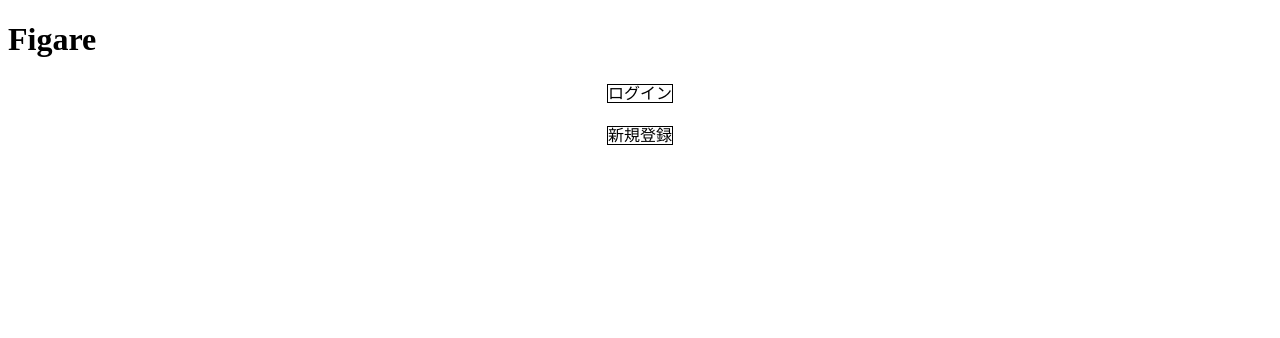
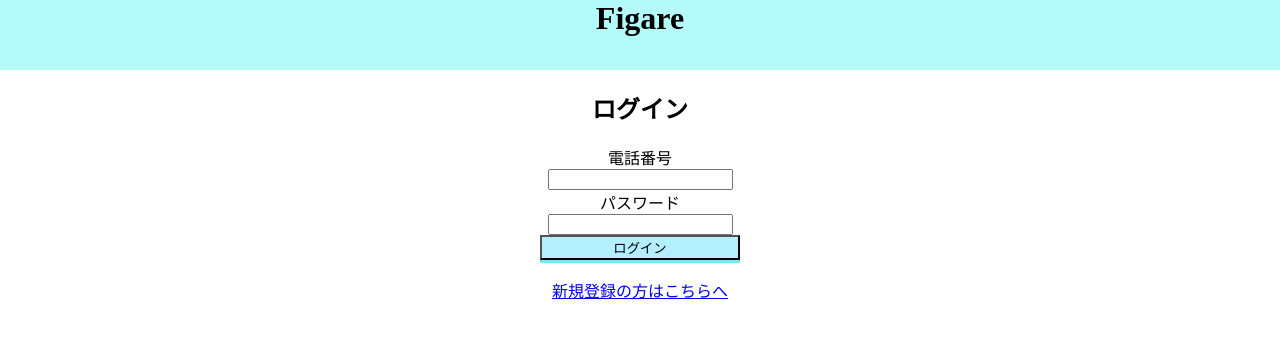
Before and after one commit to kousei4446/figare, a React (Vite) app: page / in a window 1280 px wide. Before the commit this address had no page. Shown: the top 338 px of the page. Built offline with nearby package versions, Linux system fonts and the light colour scheme.

Commit message:
login css

```diff
--- a/src/App.css
+++ b/src/App.css
@@ -1,12 +1,43 @@
-.mainlogin{
+body{
+    margin: 0px;
+}
+.title{
+    text-align:center;
+    background-color: rgb(180, 250, 250);
+    margin: 0px;
+    height: 70px;
+}
+.subtitle{
+    text-align:center;
+}
+/* .mainlogin{
     display: flex;
     flex-direction: column;
     justify-content: center;
     align-items: center;
+} */
+
+.input{
+    text-align: center;
 }
-.login a{
-    text-decoration: none;
-    color: black;
 
-    border: 1px solid black;
+#login{
+    text-align: center;
 }
+.login{
+    /* display: inline-block; */
+    position: relative;
+    width: 100%;
+    max-width: 200px;
+    background-color: #b3efff;
+    box-shadow: 0 3px 0 0 #76e8fa;
+}
+.login:hover{
+text-decoration: none;
+  box-shadow: none;
+  transform:matrix();
+  -webkit-transform: translateY(3px);
+}
+.new{
+    text-align: center;
+}
--- a/src/App.jsx
+++ b/src/App.jsx
@@ -1,5 +1,5 @@
 import React from 'react';
-import { BrowserRouter as Router, Route, Routes, Link, useLocation } from 'react-router-dom';
+import { BrowserRouter as Router, Route, Routes, Link, useLocation, useNavigate} from 'react-router-dom';
 import Register from './components/newregester/Register';
 import Login from './components/Login/Login';
 import "./App.css"
@@ -26,6 +26,11 @@ function App() {
 
 function Navigation() {
   const location = useLocation();
+  const navigate = useNavigate();
+
+  const login = () => {
+    navigate('/login')
+  }
 
   // /aboutパス以降の場合はナビゲーションを表示しない
   if (location.pathname.startsWith('/login')) {
@@ -35,15 +40,26 @@ function Navigation() {
   return (
     <div>
       <div className='head'>
-        <h1>Figare</h1>
+
+        <h1 className="title">Figare</h1>
+        <h2 className='subtitle'>ログイン</h2>
       </div>
       <nav className='mainlogin'>
-
-        <div className='login'>
-          <Link to="/login">ログイン</Link>
-          <br />
-          <br />
-          <Link to="/login/register">新規登録</Link>
+        <div className='input'>
+          電話番号
+          <br/>
+          <input></input>
+          <br/>
+          パスワード
+          <br/>
+          <input></input>
+        </div>
+        <div id="login">
+          <button onClick={login} className='login'>ログイン</button>
+        </div>
+          <br/>
+        <div className='new'>
+          <Link to="/login/register">新規登録の方はこちらへ</Link>
         </div>
       </nav>
     </div>
```
